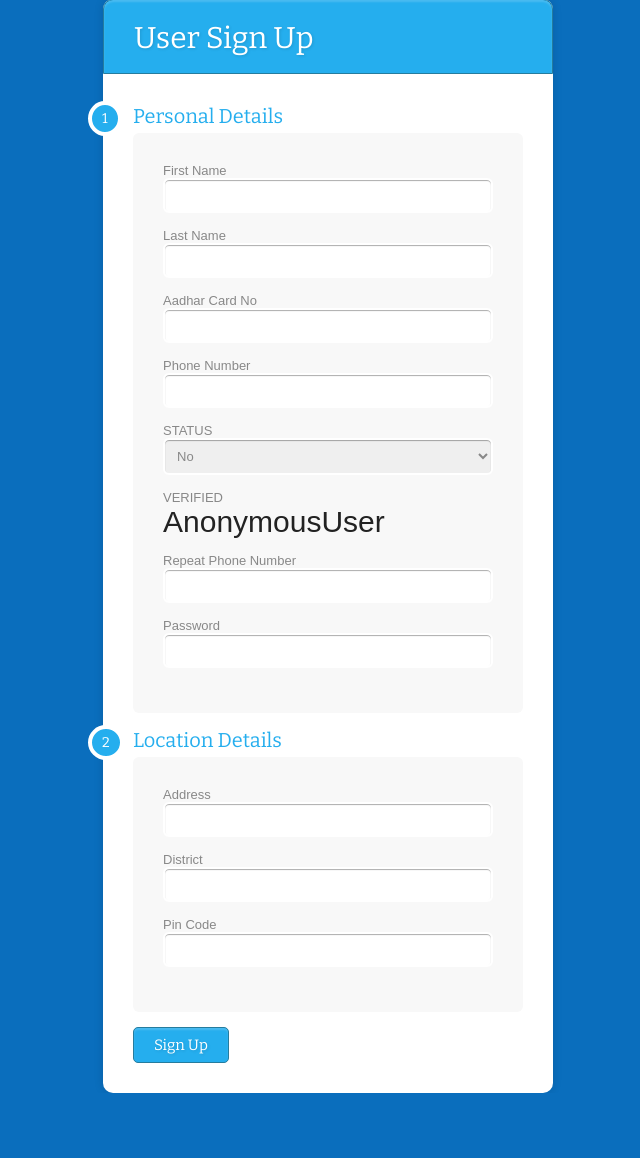
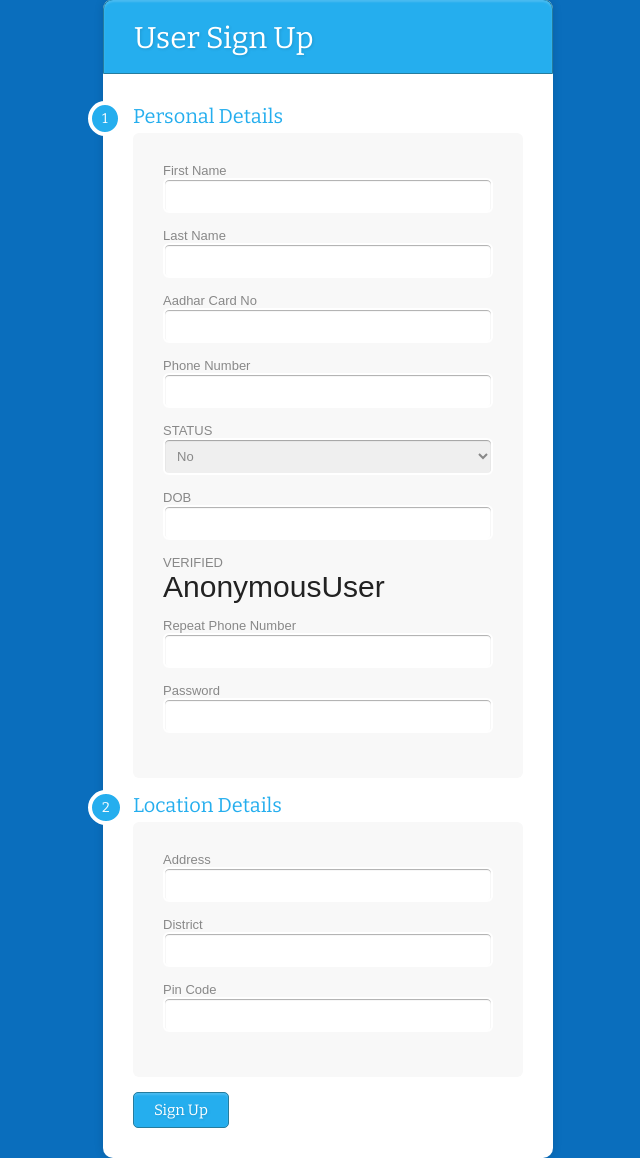
Before and after one commit to ABRAHAMAKHIL/sih2020poshaAbhyaan, a Django app: page /user/registerBen/ in a window 1280 px wide. Shown: the part 101-1259 px from the top of the page, without its empty margins (312-952 px from the left). Before the commit the page ends 1194 px from the top, so only its background shows below. Run offline with Django 3.2, Linux system fonts and the light colour scheme; some libraries are stand-ins or nearby versions.

Commit message:
DOB ADDED

```diff
--- a/Accounts/forms.py
+++ b/Accounts/forms.py
@@ -1,11 +1,16 @@
 from django import forms
+
+
+
 from .models import *
 
 from django.contrib.auth.models import User
 
 class hw_info(forms.ModelForm):
+
     class Meta:
         model = worker_register
+
 
         fields = ('hw_fname','hw_sname','hw_addr','hw_adhar','hw_pincode','hw_phno','hw_district')
 class UserForm(forms.ModelForm):
--- a/beneficiary/forms.py
+++ b/beneficiary/forms.py
@@ -1,11 +1,15 @@
 from django import forms
 from .models import *
 from django.contrib.auth.models import User
+from django.contrib.admin.widgets import AdminDateWidget
+from django.forms.fields import DateField
 
 class beneficiary_info(forms.ModelForm):
+    u_DOB = forms.DateField(widget=AdminDateWidget)
+
     class Meta:
         model = beneficiary_register
-        fields = ('u_fname','u_sname','u_adhar','u_addr','u_pincode','u_phno','u_district','u_status','u_verified')
+        fields = ('u_fname','u_sname','u_adhar','u_addr','u_DOB','u_pincode','u_phno','u_district','u_status','u_verified')
 
 
 class UserForm(forms.ModelForm):
--- a/beneficiary/models.py
+++ b/beneficiary/models.py
@@ -11,6 +11,7 @@ class beneficiary_register(models.Model):
     u_addr = models.CharField(max_length=200,default=None)
     u_district = models.CharField(max_length=20,default=None)
     u_phno = models.CharField(max_length=13,default=None)
+    u_DOB = models.DateField(null=True)
     u_status = models.BooleanField(null=True,blank=True,default=False)
     u_verified = models.CharField(max_length=13,null=True,blank=True)
 
--- a/sih2020/settings.py
+++ b/sih2020/settings.py
@@ -36,7 +36,7 @@ INSTALLED_APPS = [
     'django.contrib.contenttypes',
     'django.contrib.sessions',
     'django.contrib.messages',
-
+    'django_filters',
     'django.contrib.staticfiles',
     'Accounts',
     'beneficiary',
--- a/templates/beneficiary_register.html
+++ b/templates/beneficiary_register.html
@@ -150,6 +150,7 @@ input[type=text]:focus {
            <label>Aadhar Card No {{Create_user.u_adhar}}</label>
 		   <label>Phone Number {{Create_user.u_phno}}</label>
 		   <label>STATUS {{Create_user.u_status}}</label>
+		   <label>DOB {{Create_user.u_DOB}}</label>
            <label>VERIFIED <h2>{{request.user}}</h2></label>
            <label>Repeat Phone Number {{user_form.username}}</label>
            <label>Password {{user_form.password}}</label>
```
Also changed, not shown: templates/tables.html (+5 -5 lines), beneficiary/migrations/0035_auto_20200725_1239.py (added), beneficiary/migrations/0036_beneficiary_register_u_dob.py (added).
